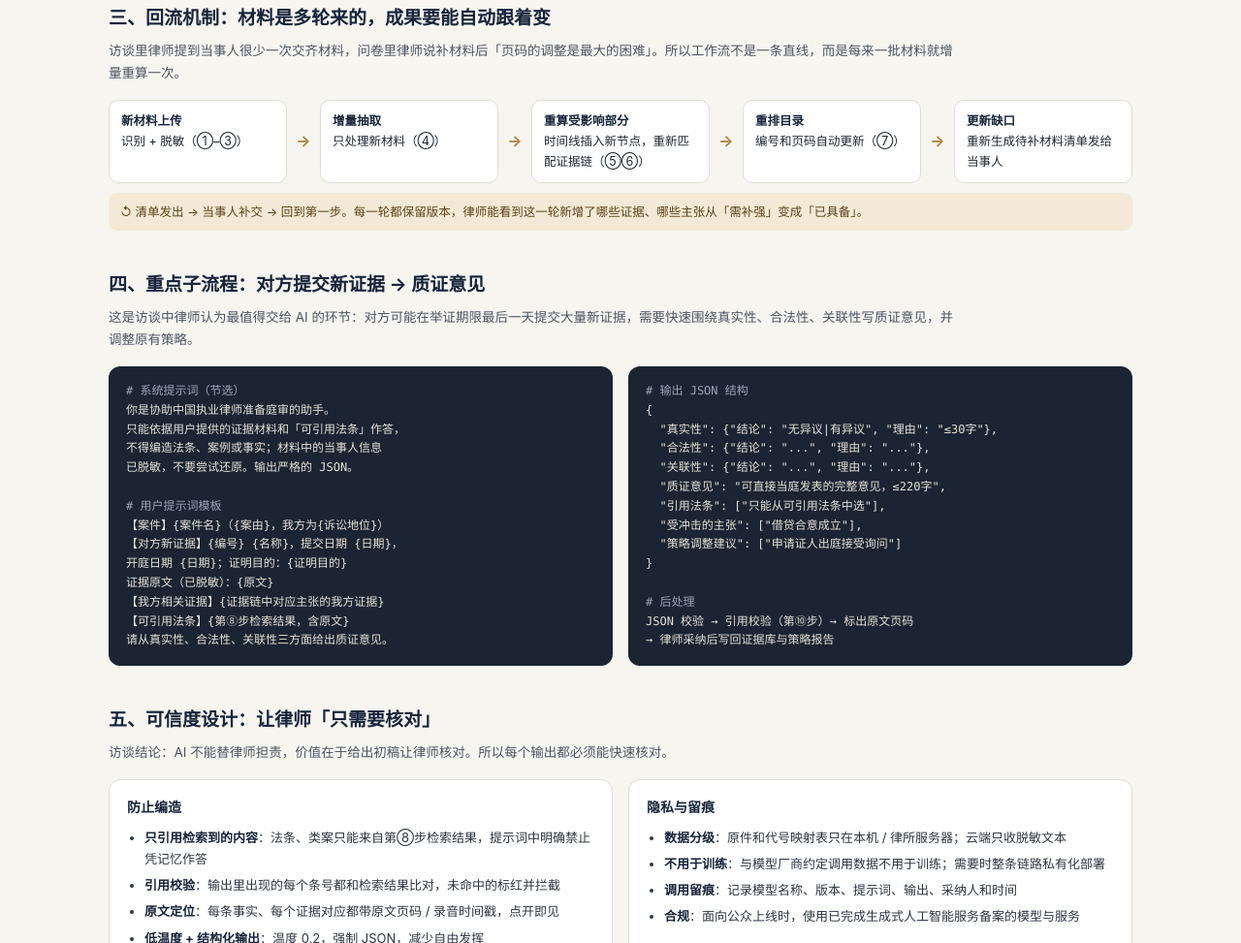
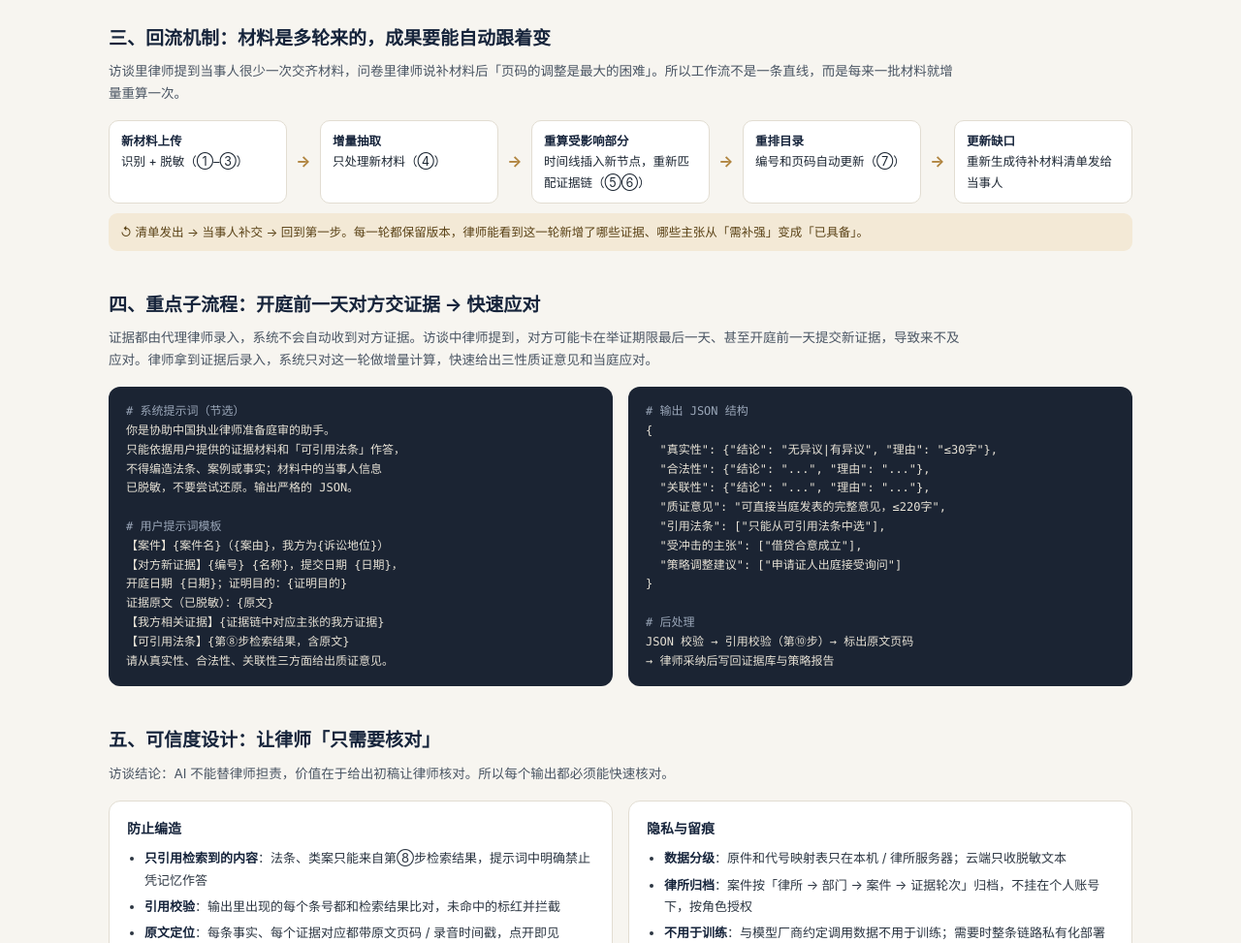
Before and after one commit to huohuo808/litigation-workbench, a plain HTML site: page workflow.html in a window 1280 px wide. Shown: the part 1827-2800 px from the top of the page at 97% size. Drawn offline with Linux system fonts and the light colour scheme.

Commit message:
更新 AI 工作流图与大模型选型方案（律所版、快速应对）

```diff
--- a/workflow.html
+++ b/workflow.html
@@ -101,7 +101,7 @@ footer{padding:30px 0 50px;font-size:12px;color:var(--muted)}
   <div class="trig">
     <div><b>触发 1：新建案件</b>首批材料上传，跑完 ①–⑪，产出第一版时间线、证据链、目录和策略初稿。</div>
     <div><b>触发 2：当事人补材料</b>只对新材料跑 ①–④，再增量重算 ⑤–⑩，目录编号和页码自动重排。</div>
-    <div><b>触发 3：对方提交新证据</b>走质证意见子流程（第四节），并重新评估受冲击的主张与攻防策略。</div>
+    <div><b>触发 3：开庭前对方突然交证据</b>代理律师录入并标记为「对方提交 · 第 N 轮」，只做增量重算，3 分钟内出质证意见、受冲击主张、策略差异和开庭前待办。</div>
   </div>
 </section>
 
@@ -138,8 +138,8 @@ footer{padding:30px 0 50px;font-size:12px;color:var(--muted)}
 </section>
 
 <section>
-  <h2>四、重点子流程：对方提交新证据 → 质证意见</h2>
-  <p class="lead">这是访谈中律师认为最值得交给 AI 的环节：对方可能在举证期限最后一天提交大量新证据，需要快速围绕真实性、合法性、关联性写质证意见，并调整原有策略。</p>
+  <h2>四、重点子流程：开庭前一天对方交证据 → 快速应对</h2>
+  <p class="lead">证据都由代理律师录入，系统不会自动收到对方证据。访谈中律师提到，对方可能卡在举证期限最后一天、甚至开庭前一天提交新证据，导致来不及应对。律师拿到证据后录入，系统只对这一轮做增量计算，快速给出三性质证意见和当庭应对。</p>
   <div class="two">
     <div>
 <pre><span class="c"># 系统提示词（节选）</span>
@@ -187,7 +187,7 @@ JSON 校验 → 引用校验（第⑩步）→ 标出原文页码
       <li><b>低温度 + 结构化输出</b>：温度 0.2，强制 JSON，减少自由发挥</li>
     </ul></div>
     <div class="card"><h4>隐私与留痕</h4><ul>
-      <li><b>数据分级</b>：原件和代号映射表只在本机 / 律所服务器；云端只收脱敏文本</li>
+      <li><b>数据分级</b>：原件和代号映射表只在本机 / 律所服务器；云端只收脱敏文本</li><li><b>律所归档</b>：案件按「律所 → 部门 → 案件 → 证据轮次」归档，不挂在个人账号下，按角色授权</li>
       <li><b>不用于训练</b>：与模型厂商约定调用数据不用于训练；需要时整条链路私有化部署</li>
       <li><b>调用留痕</b>：记录模型名称、版本、提示词、输出、采纳人和时间</li>
       <li><b>合规</b>：面向公众上线时，使用已完成生成式人工智能服务备案的模型与服务</li>
```
Also changed, not shown: 技术路线图.png, 1 other file.
